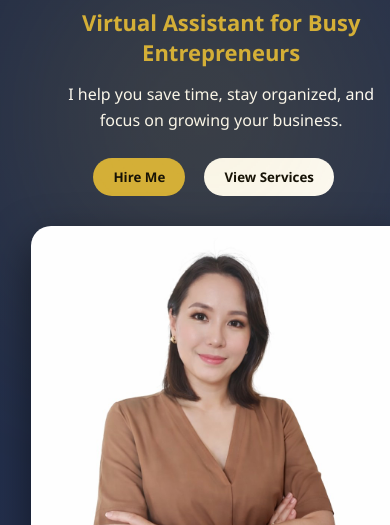
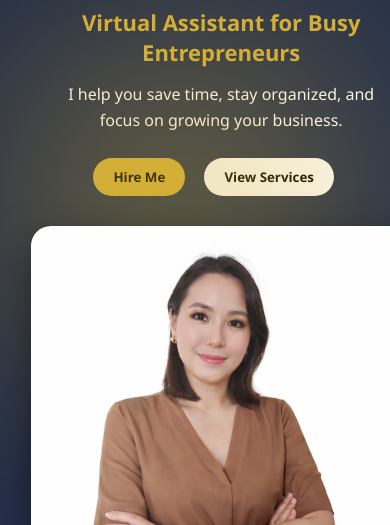
Before and after one commit to dvirtudazo16-jpg/Daisy-Evangelista-Portfolio1, a plain HTML site: page index.html in a window 390 px wide. Shown: the part 319-844 px from the top of the page. Drawn offline with Linux system fonts and the light colour scheme.

Commit message:
Update index.html

```diff
--- a/index.html
+++ b/index.html
@@ -151,16 +151,24 @@
 .hero::after {
   content: "";
   position: absolute;
-  right: 10%;
-  top: 20%;
-  width: 300px;
-  height: 300px;
+  right: 5%;
+  top: 25%;
+  width: 350px;
+  height: 350px;
   background: #d4af37;
-  filter: blur(120px);
-  opacity: 0.2;
+  filter: blur(100px);
+  opacity: 0.35;
   z-index: 1;
+  animation: glowMove 6s ease-in-out infinite alternate;
+ }
+  @keyframes glowMove {
+  from {
+    transform: translate(0, 0);
+  }
+  to {
+    transform: translate(-20px, 20px);
       }
-
+     }
   </style>
 </head>
 
```
